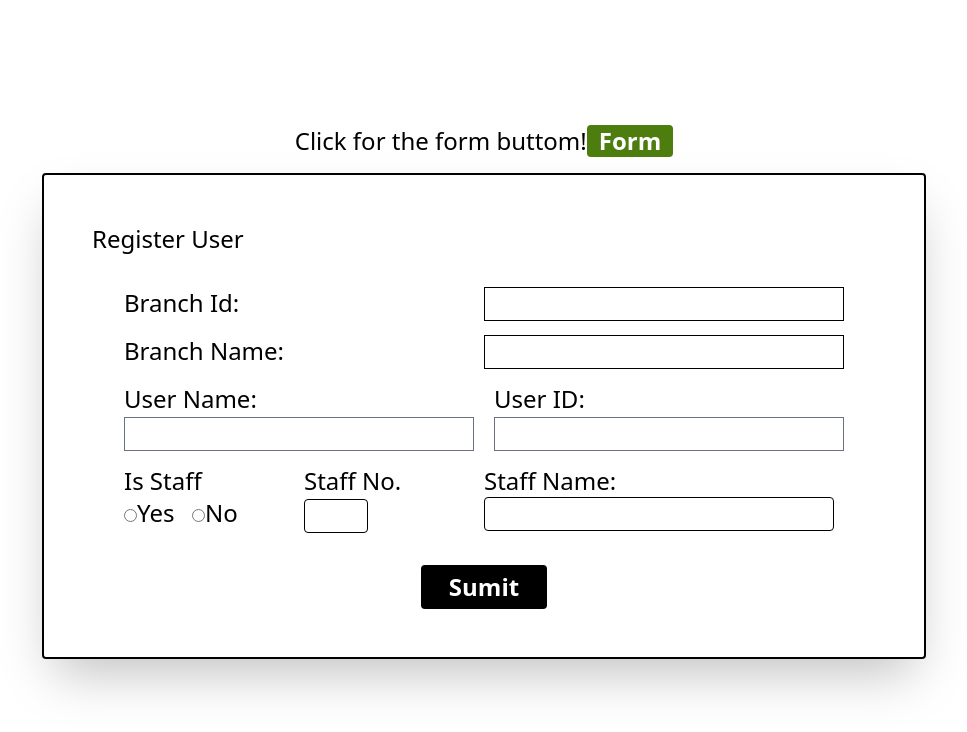
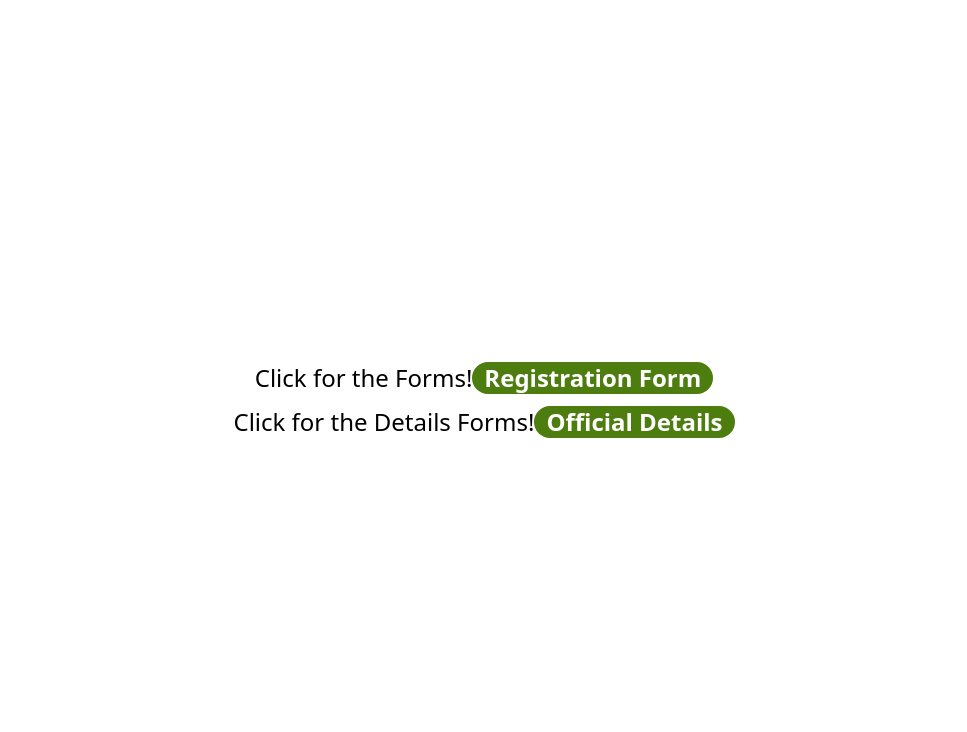
Before and after one commit to Scarletkill/Forminreact, a React (Vite) app: page / in a window 1280 px wide. Shown: the top 732 px of the page, without its empty margins (156-1123 px from the left). Built offline with nearby package versions, Linux system fonts and the light colour scheme.

Commit message:
modified

```diff
--- a/src/Components/Home.jsx
+++ b/src/Components/Home.jsx
@@ -1,31 +1,52 @@
 import React, { useState } from "react";
 import UserForm from "../Components/UserForm";
+import UserForm2 from "../form";
 
 const Home = () => {
-    const [openModal, setopenModal] = useState(true);
+    const [openModal, setopenModal] = useState(false);
+    const [detailModal, setDetailModal] = useState(false);
 
-    return(
+    return (
         <>
-            <div className="text-2xl flex flex-col items-center justify-center h-screen transition-all ">
-                <div >
-                    Click for the form buttom!
-                <button onClick= {()=>setopenModal(!openModal)}
-                 className="font-bold  text-white bg-[#4D7C0F] border-black-1 px-3  rounded cursor-pointer">
-                    Form
+            <div className="text-2xl flex flex-col items-center justify-center h-screen gap-3 ">
+                <div className="items-center justify-center" >
+                    Click for the Forms!
+                    <button onClick={() => setopenModal(!openModal)}
+                        className="font-bold  text-white bg-[#4D7C0F] border-black-1 px-3  rounded-2xl cursor-pointer">
+                        Registration Form
                     </button>
-                </div>
-
                     <div>
                         {openModal && (
                             <>
 
-                             <UserForm/>
+                                <UserForm />
 
                             </>
                         )
                         }
                     </div>
                 </div>
+
+
+                <div className="items-center justify-center ">
+                    <div>
+                        <h1>
+                            Click for the Details Forms!
+                            <button onClick={() => setDetailModal(!detailModal)} className="font-bold text-white bg-[#4D7C0F] border-black-1 px-3  rounded-2xl cursor-pointer" >
+                                Official Details
+                            </button>
+                        </h1>
+                    </div>
+                    <div>
+                        {detailModal && (
+                            <>
+                                <UserForm2 />
+                            </>
+                        )}
+                    </div>
+                </div>
+            </div>
+
         </>
     )
 
--- a/src/Components/UserForm.jsx
+++ b/src/Components/UserForm.jsx
@@ -15,15 +15,17 @@ const UserForm = () => {
     );
 
     return (
-        <div className="h-min-screen w-80% bg-white shadow-2xl border-2 m-4 p-12 transition-all hover:bg-[#b4db81] rounded">
+        <div className="h-min-screen w-80% bg-white m-4 p-12  rounded-2xl shadow-black shadow-2xl">
             <form>
-                <h1>Register User</h1>
+                <div className="justify-center items-center px-56">
+                    <h1 className="font-serif font-extrabold text-[#4D7C0F]">Register User</h1>
+                </div>
                 <div className="flex flex-col p-4 m-4 gap-3.5">
-                    <div className="relative grid grid-cols-2 ">
-                        <label className="">
+                    <div className="relative grid grid-cols-2 font-sans-stainger ">
+                        <label>
                             Branch Id:
                         </label>
-                        <input type="text" className="border bg-white"
+                        <input type="text" className="bg-white shadow-xl shadow-gray-400 rounded-xl border-gray-500 "
                             value={selected || query}
                             onChange={(e) => {
                                 setQuery(e.target.value);
@@ -56,30 +58,30 @@ const UserForm = () => {
                         <label>
                             Branch Name:
                         </label>
-                        <input type='text' className="w-ful border bg-white" />
+                        <input type='text' className="bg-white shadow-xl shadow-gray-400 rounded-2xl border-gray-500" />
                     </div>
                     <div className="grid grid-cols-2 gap-5">
                         <div className="grid grid-rows-2">
                             <label >
                                 User Name:
                             </label>
-                            <input type="text" className="bg-white border border-gray-500" />
+                            <input type="text" className="bg-white shadow-xl shadow-gray-400 rounded-2xl border-gray-500" />
                         </div>
                         <div className="grid grid-rows-2">
                             <label>
                                 User ID:
                             </label>
-                            <input type="number" className="bg-white border border-gray-500 justify-around" />
+                            <input type="number" className="bg-white shadow-xl shadow-gray-400 rounded-2xl border-gray-500" />
                         </div>
                     </div>
                     <div className="grid grid-cols-4">
                         <div className=" w-30 col-span-1">
                             <label>Is Staff</label>
-                            <div className="grid grid-cols-2 gap-4">
+                            <div className="grid grid-cols-2 gap-4 ">
 
 
                                     <label>
-                                        <input type="radio" id="Yes" value="Yes" name="isStaff" />
+                                        <input type="radio" id="Yes" value="Yes" name="isStaff"/>
                                         Yes
 
                                     </label>
@@ -94,7 +96,7 @@ const UserForm = () => {
                             <div className="col-span-1">
                                 <div className="grid grid-rows-2">
                                     <label>Staff No.</label>
-                                <input list="Number" id="Staffno" name="Staffno" className="bg-white rounded border w-16" />
+                                <input list="Number" id="Staffno" name="Staffno" className="bg-white shadow-xl shadow-gray-400 rounded-2xl border-gray-500 w-16" />
                                 <datalist id="Number">
                                     <option value="01" />
                                     <option value="02" />
@@ -111,7 +113,7 @@ const UserForm = () => {
                                     Staff Name:
                                 </label>
                                 </div>
-                                <input type="text" className="bg-white rounded border"/>
+                                <input type="text" className="bg-white shadow-xl shadow-gray-400 rounded-2xl border-gray-500"/>
 
                             </div>
                     </div>
@@ -121,7 +123,7 @@ const UserForm = () => {
 
                 </div>
                 <div className="flex items-center justify-center">
-                    <button className="text-white font-semibold bg-black hover:bg-[#4D7C0F] px-7 py-1.5 rounded justify-center items-center">
+                    <button className="text-white font-semibold bg-black shadow-2xl shadow-black hover:bg-[#51791d] px-7 py-1.5 rounded-2xl justify-center items-center">
                         Sumit
                     </button>
                 </div>
```
Lines whose indentation alone changed are shown as unchanged.
